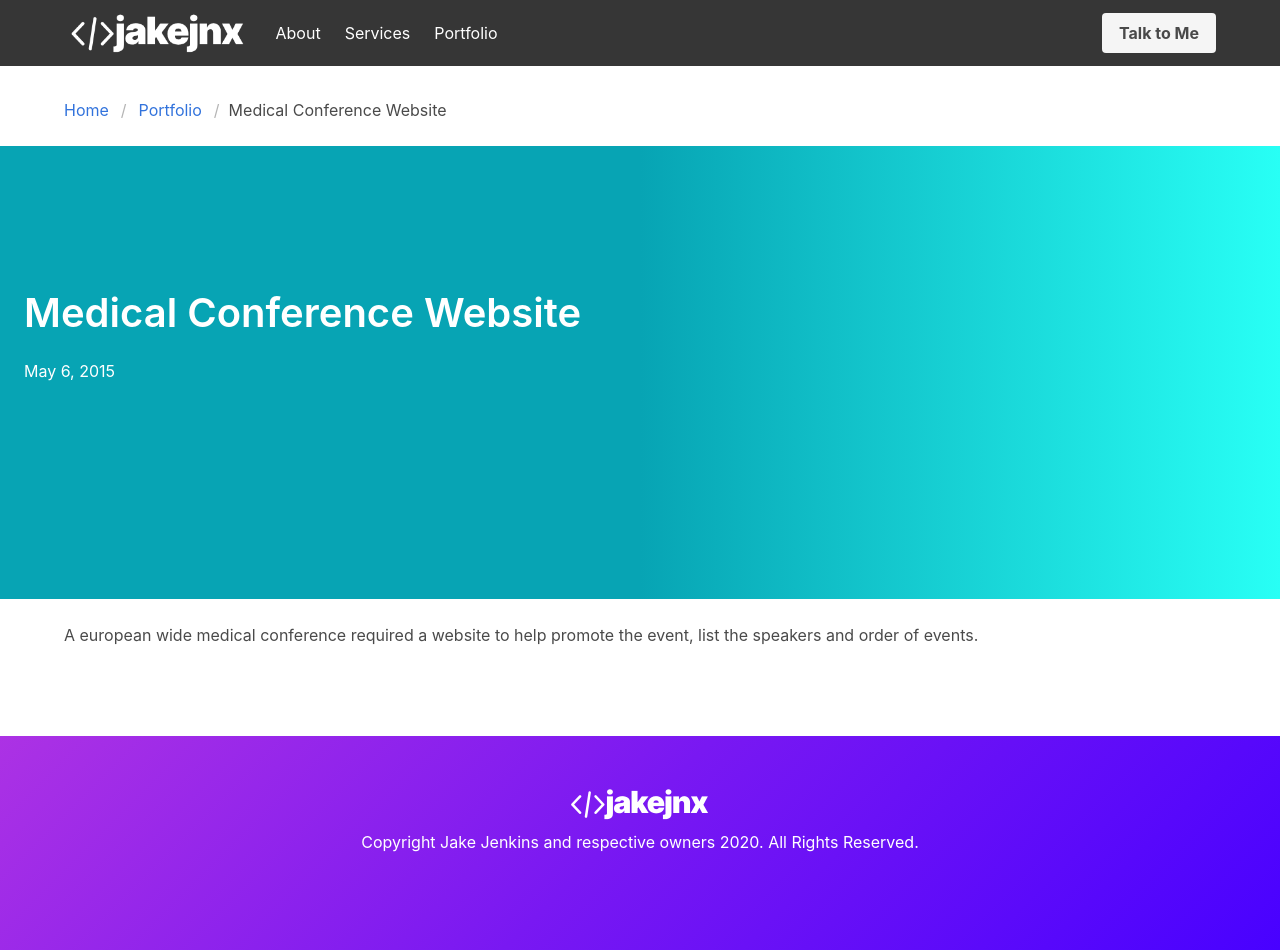
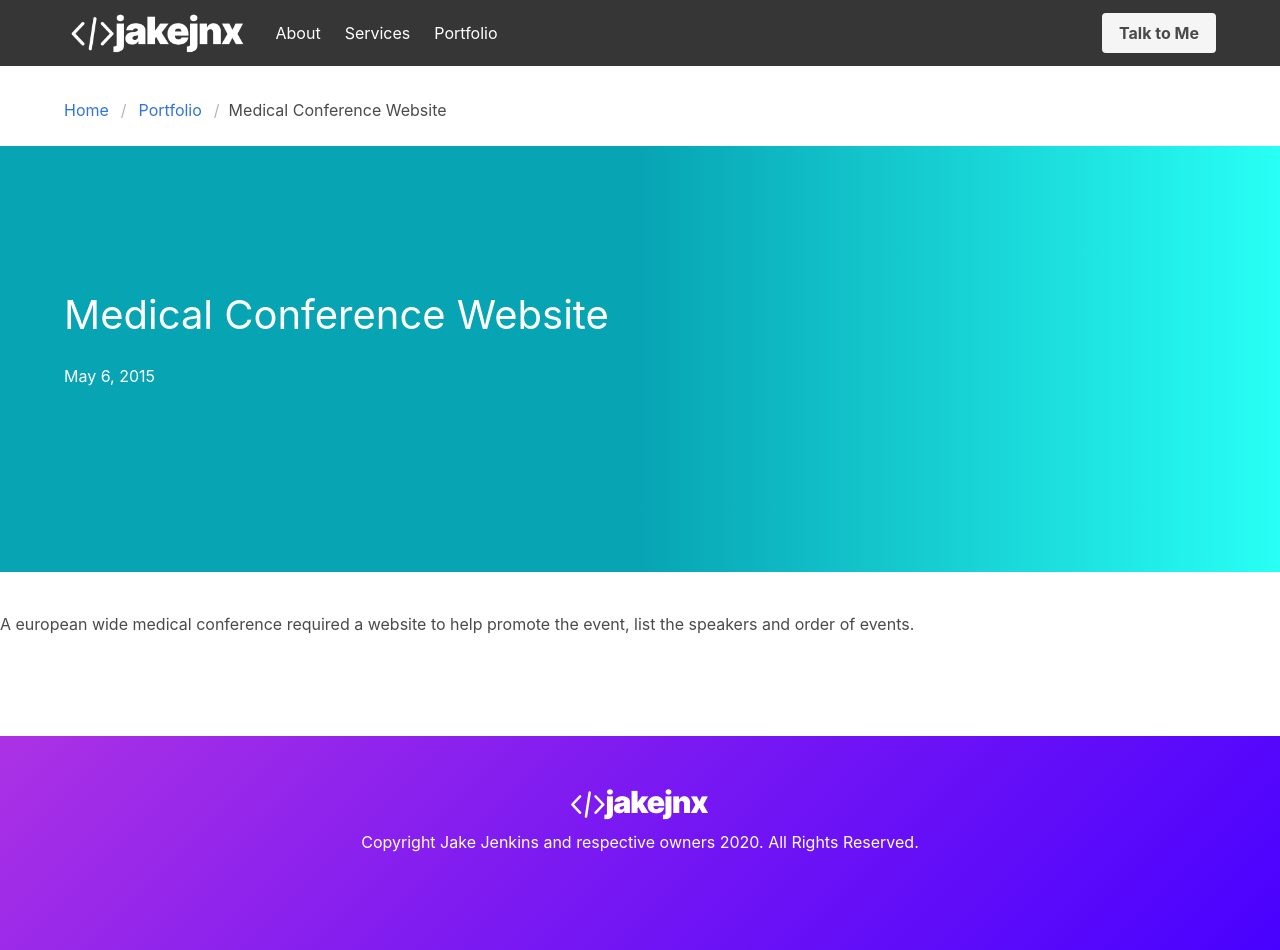
Before and after one commit to jake-jenkins/jjnx-bulma, a Jekyll site: the page built from _portfolio/medical-conference-website.md, in a window 1280 px wide. Built offline with Jekyll 4.4.1, drawn with Linux system fonts in a browser that asks for light colours; nearby versions of some CDN libraries.

Commit message:
Update portfolio.html

```diff
--- a/_layouts/portfolio.html
+++ b/_layouts/portfolio.html
@@ -15,7 +15,7 @@ layout: default
 <section class="hero is-medium is-bold {{ page.color }}">
   <div class="hero-body">
 
-<div class="content">
+<div class="container">
 
 <h2 class="subtitle is-2" style="color: #FFF !important;">
         {{ page.title | escape }}
@@ -58,7 +58,7 @@ layout: default
   </div>
 </section>
 
-<div class="container">
+<div class="content">
 
 <article
     class="post h-entry"
```
